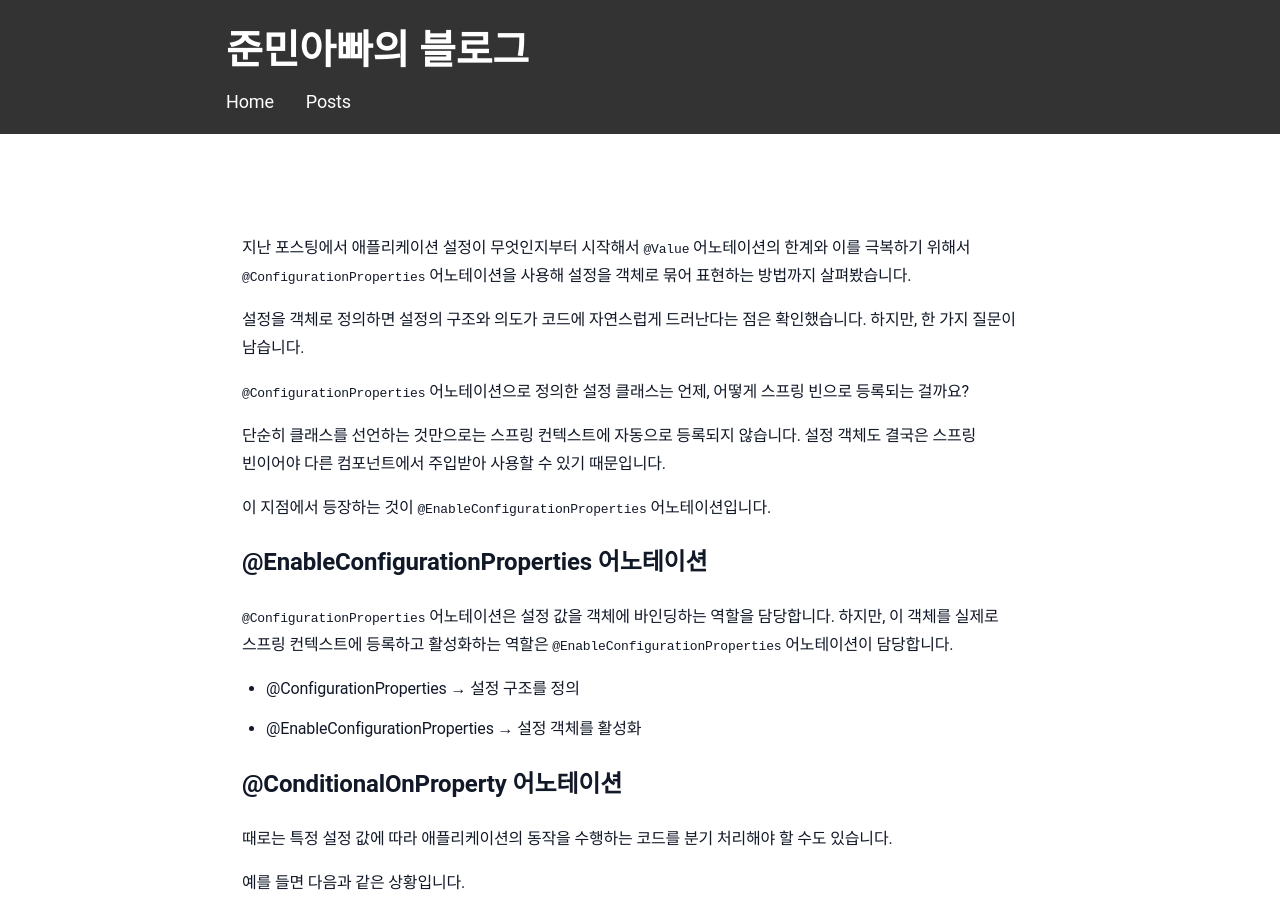
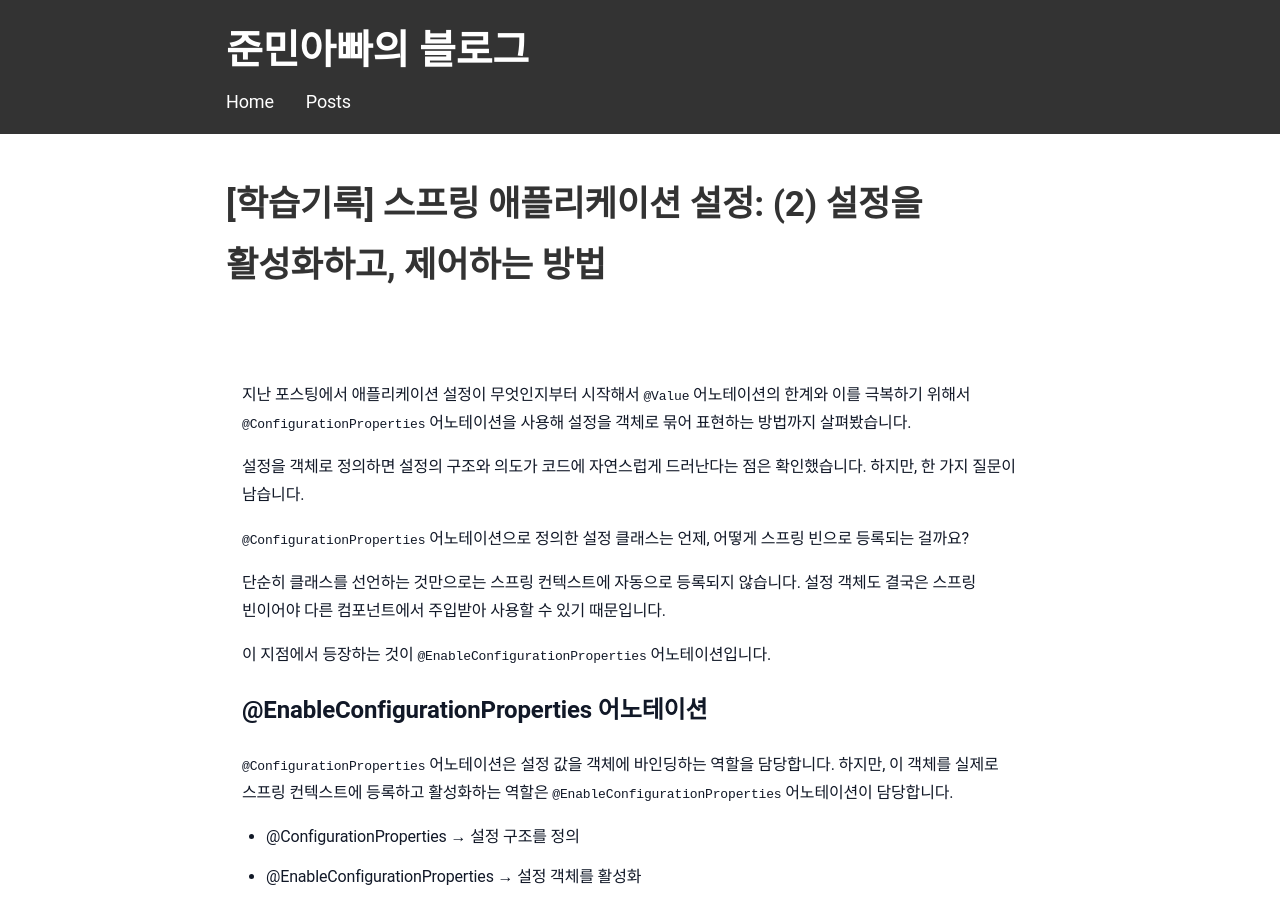
Before and after one commit to sanghoon-lee/sanghoon-lee.github.io, a Jekyll site: the page built from _posts/2026-02-13-Config2.md, in a window 1280 px wide and 900 px high. Built offline with Jekyll 4.4.1, drawn with Linux system fonts in a browser that asks for light colours; nearby versions of some CDN libraries; our own code applies the rules of GitHub Pages for plain Markdown files; comment, search, counter and statistics services are not loaded.

Commit message:
포스팅 내용 수정

```diff
--- a/_posts/2026-02-13-Config2.md
+++ b/_posts/2026-02-13-Config2.md
@@ -1,6 +1,6 @@
 ---
 layout: post
-title: "[학습기록] 스프링 애플리케이션 설정: (2) 설정을 활성화하고, 제어하는 방법
+title: "[학습기록] 스프링 애플리케이션 설정: (2) 설정을 활성화하고, 제어하는 방법"
 date: 2026-02-13
 categories: 학습기록
 ---
```
